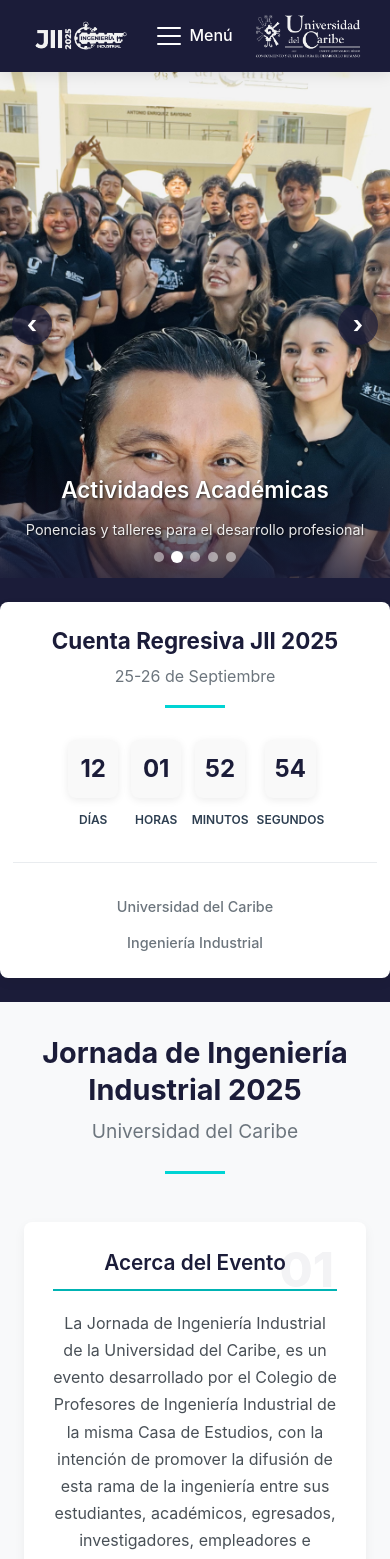
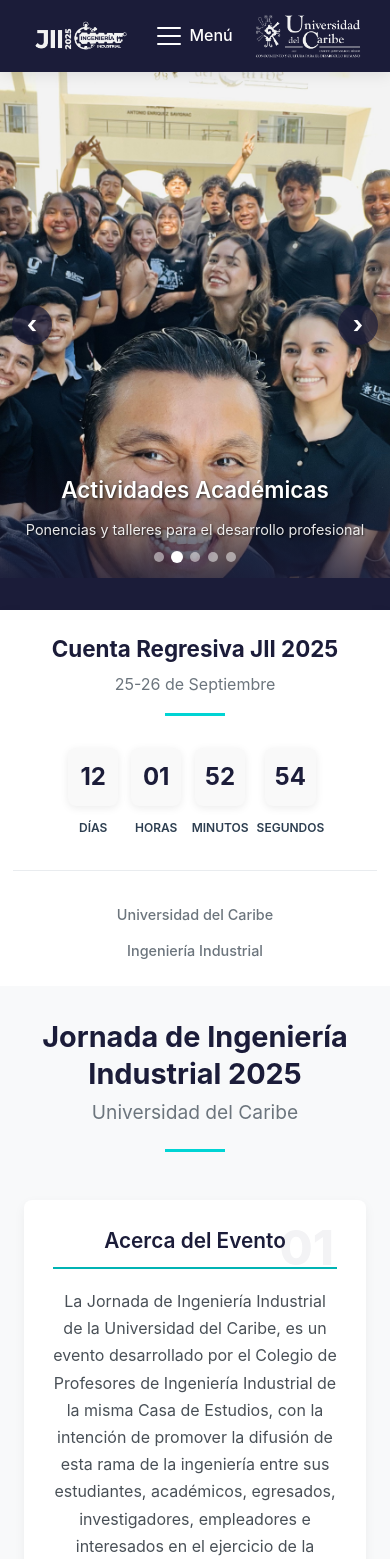
Before and after one commit to EGarpxMaster/jii2025-react, a React (Vite) app: page / in a window 390 px wide. Shown: the top 1559 px of the page. Built offline with nearby package versions, Linux system fonts and the light colour scheme.

Commit message:
feat: Mejora de animaciones y ajustes en componentes de la interfaz

```diff
--- a/src/components/animations/AnimatedButtons.tsx
+++ b/src/components/animations/AnimatedButtons.tsx
@@ -16,7 +16,7 @@ export const AnimatedButtonPrimary = ({ children, onClick, className = '' }: { c
 );
 
 // Botón secundario con animación
-export const AnimatedButtonSecondary = ({ children, onClick, className = '' }: { children: React.ReactNode; onClick: () => void; className?: string }) => (
+export const AnimatedButtonSecondary = ({ children, onClick, }: { children: React.ReactNode; onClick: () => void; className?: string }) => (
   <motion.button
     onClick={onClick}
     whileHover={{ y: -3, transition: { duration: 0.2 } }}
--- a/src/components/home/carousel/carousel.tsx
+++ b/src/components/home/carousel/carousel.tsx
@@ -1,5 +1,6 @@
 import { useState, useEffect } from 'react';
 import './carousel.css';
+
 
 // Tipo para el estado de carga de imágenes
 type ImageLoadState = {
--- a/src/components/home/countdown/countdown.css
+++ b/src/components/home/countdown/countdown.css
@@ -7,12 +7,11 @@
 
 .countdown-container {
   background: white;
-  border-radius: 8px;
   padding: 2.5rem;
   max-width: 100%;
   text-align: center;
   box-shadow: 0 4px 12px rgba(0, 0, 0, 0.05);
-  margin: 2rem 0;
+  margin-top: 2rem;
 }
 
 .countdown-header {
@@ -112,7 +111,6 @@
 @media (max-width: 768px) {
   .countdown-container {
     padding: 1.5rem 1rem;
-    margin: 1.5rem 0;
   }
 
   .countdown-title {
--- a/src/components/home/countdown/countdown.tsx
+++ b/src/components/home/countdown/countdown.tsx
@@ -1,5 +1,14 @@
 import { useState, useEffect } from 'react';
 import './countdown.css';
+import { AnimatedH1, AnimatedParagraph, ScaleContainer } from '../../animations';
+import {
+  SlideUpContainer,
+  SlideLeftContainer,
+  SlideRightContainer
+} from '../../animations';
+import {
+  ScrollSlideUp
+} from '../../animations';
 
 const Countdown = () => {
   const targetDate = new Date('2025-09-25T09:00:00').getTime();
@@ -35,11 +44,16 @@ const Countdown = () => {
   return (
     <div className="countdown-container">
       <div className="countdown-header">
+        <AnimatedH1>
         <h2 className="countdown-title">Cuenta Regresiva JII 2025</h2>
+        </AnimatedH1>
+        <AnimatedParagraph>
         <p className="countdown-subtitle">25-26 de Septiembre</p>
-        <div className="header-divider"></div>
+        </AnimatedParagraph>
+        <ScaleContainer>
+        <div className="header-divider"></div></ScaleContainer>
       </div>
-
+      <ScaleContainer>
       <div className="countdown-timer">
         <div className="countdown-item">
           <div className="countdown-value">{timeLeft.days.toString().padStart(2, '0')}</div>
@@ -58,13 +72,18 @@ const Countdown = () => {
           <span className="countdown-label">Segundos</span>
         </div>
       </div>
+      </ScaleContainer>
 
       <div className="event-details">
         <div className="detail-item">
-          <span>Universidad del Caribe</span>
+          <AnimatedParagraph>
+            <span>Universidad del Caribe</span>
+          </AnimatedParagraph>
         </div>
         <div className="detail-item">
-          <span>Ingeniería Industrial</span>
+          <AnimatedParagraph>
+            <span>Ingeniería Industrial</span>
+          </AnimatedParagraph>
         </div>
       </div>
     </div>
--- a/src/components/home/event-info/event-info.tsx
+++ b/src/components/home/event-info/event-info.tsx
@@ -1,5 +1,17 @@
 import { type FC, useState, useEffect } from 'react';
 import './event-info.css';
+import { motion } from 'framer-motion';
+import { AnimatedH1, AnimatedH2, AnimatedH3, AnimatedParagraph } from '../../animations';
+import {
+  SlideLeftContainer,
+  SlideRightContainer
+} from '../../animations';
+import {
+  ScrollSlideUp,
+  ScrollStaggerContainer,
+  ScrollStaggerItem
+} from '../../animations';
+
 
 const EventInfo: FC = () => {
   const [imagesLoaded, setImagesLoaded] = useState<{[key: string]: boolean}>({});
@@ -73,11 +85,16 @@ const EventInfo: FC = () => {
     <section className="event-info">
       <div className="container">
         <div className="event-header">
+          <AnimatedH1>
           <h2>Jornada de Ingeniería Industrial 2025</h2>
+          </AnimatedH1>
+          <AnimatedH2>
           <p className="event-subtitle">Universidad del Caribe</p>
-          <div className="header-divider"></div>
+          </AnimatedH2>
+          <ScrollStaggerItem>
+          <div className="header-divider"></div></ScrollStaggerItem>
         </div>
-
+        <ScrollSlideUp>
         <div className="info-sections">
           {sections.map((section, index) => (
             <div key={section.id} className="info-card">
@@ -112,7 +129,8 @@ const EventInfo: FC = () => {
             </div>
           ))}
         </div>
-
+        </ScrollSlideUp>
+        <ScrollSlideUp>
         <div className="map-section">
           <div className="map-header">
             <h3>Ubicación del Evento</h3>
@@ -149,6 +167,7 @@ const EventInfo: FC = () => {
             </div>
           </div>
         </div>
+        </ScrollSlideUp>
       </div>
     </section>
   );
--- a/src/pages/actividades/actividades.tsx
+++ b/src/pages/actividades/actividades.tsx
@@ -1,7 +1,7 @@
 import React, { useEffect, useMemo, useState } from "react";
 import { motion, AnimatePresence } from 'framer-motion';
 import "./actividades.css";
-import { AnimatedH1, AnimatedH2, AnimatedParagraph, AnimatedButtonPrimary, AnimatedButtonSecondary } from '../../components/animations';
+import { AnimatedH1, AnimatedParagraph, AnimatedButtonPrimary, AnimatedButtonSecondary } from '../../components/animations';
 // Tipos
 type Speaker = {
   name: string;
--- a/src/pages/historia/historia.tsx
+++ b/src/pages/historia/historia.tsx
@@ -8,9 +8,7 @@ import {
   SlideRightContainer
 } from '../../components/animations';
 import {
-  ScrollSlideUp,
-  ScrollStaggerContainer,
-  ScrollStaggerItem
+  ScrollSlideUp
 } from '../../components/animations';
 
 
```
